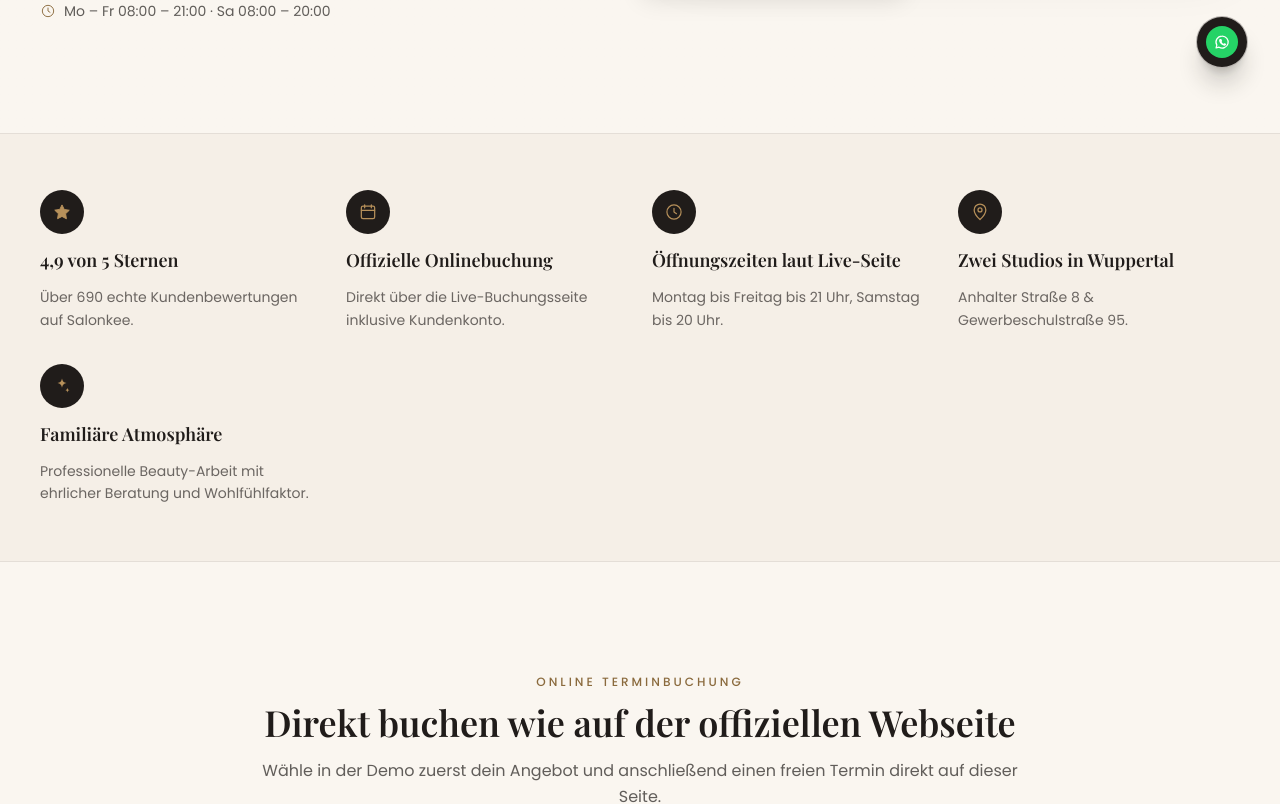
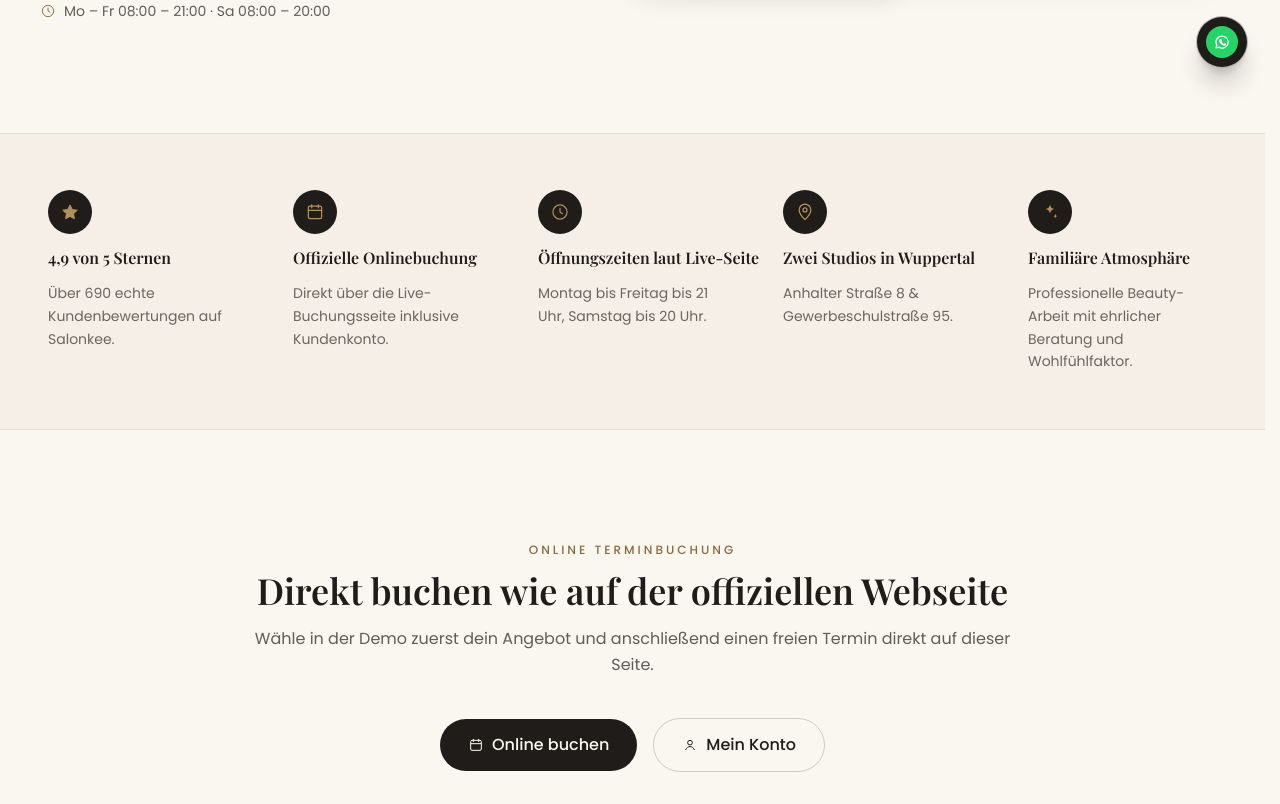
Before and after one commit to parmis2005/lashes-more-test, a Next.js app: page / in a window 1280 px wide. Shown: the part 700-1504 px from the top of the page. Built offline with nearby package versions, Linux system fonts and the light colour scheme.

Commit message:
Refine highlights layout

```diff
--- a/src/app/globals.css
+++ b/src/app/globals.css
@@ -16,6 +16,7 @@
 
 html {
   scroll-behavior: smooth;
+  scrollbar-gutter: stable;
 }
 
 section[id] {
--- a/src/components/Highlights.tsx
+++ b/src/components/Highlights.tsx
@@ -31,13 +31,15 @@ const highlights = [
 export default function Highlights() {
   return (
     <section className="border-y border-ink/8 bg-cream-soft/60">
-      <div className="mx-auto grid max-w-7xl grid-cols-2 gap-x-6 gap-y-8 px-5 py-12 sm:px-8 lg:grid-cols-4 lg:px-10 lg:py-14">
+      <div className="mx-auto grid max-w-7xl grid-cols-2 gap-x-8 gap-y-8 px-5 py-12 sm:px-8 md:grid-cols-3 lg:px-10 lg:py-14 xl:max-w-[100rem] xl:grid-cols-5 xl:gap-x-10 2xl:gap-x-14">
         {highlights.map((item) => (
-          <div key={item.title} className="flex flex-col items-start gap-3">
+          <div key={item.title} className="flex flex-col items-start gap-3 xl:px-2">
             <span className="flex h-11 w-11 items-center justify-center rounded-full bg-ink text-gold">
               <item.icon className="h-5 w-5" />
             </span>
-            <p className="font-serif text-lg font-semibold text-ink">{item.title}</p>
+            <p className="font-serif text-lg font-semibold text-ink xl:whitespace-nowrap xl:text-base 2xl:text-lg">
+              {item.title}
+            </p>
             <p className="text-sm leading-relaxed text-ink/65">{item.description}</p>
           </div>
         ))}
```
